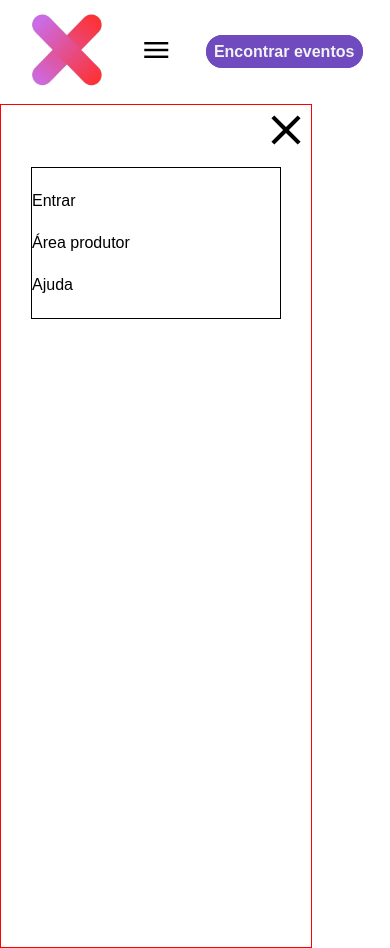
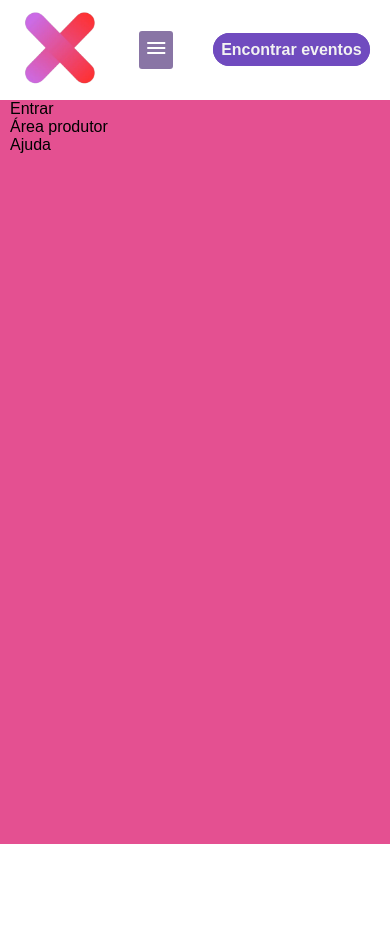
Before and after one commit to Murilocrispim/primeiroprojeto2024, a plain HTML site: page projeto-2024/index.html in a window 390 px wide. After the commit the page ends 844 px from the top, so only its background shows below. Drawn offline with nearby package versions, Linux system fonts and the light colour scheme.

Commit message:
att-13/03/2024
atualizando o menu do site

```diff
--- a/projeto-2024/css/home.css
+++ b/projeto-2024/css/home.css
@@ -17,16 +17,23 @@
 .DCLEX:-Stock-trading-on-blockchain-4-hex { color: #704BBF; }
 .DCLEX:-Stock-trading-on-blockchain-5-hex { color: #0D0D0D; } */
 
+body, ul {
+    font-family: Arial, Helvetica, sans-serif;
+    box-sizing: border-box;
+    margin: 0;
+    padding: 0;
+}
+
 .cabecarioPrincipal {
-    height: auto;
-    width: auto;
+    height: 100px;
+    width: 100%;
+    background-color: white;
     display: flex;
     flex-direction: row;
-    justify-content: space-evenly;
+    justify-content: space-between;
     align-items: center;
     gap: 1rem;
-    padding: 10px;
-
+    padding: 50px 20px;
     font-family: Arial, Helvetica, sans-serif;
     font-size: 1rem;
 }
@@ -46,11 +53,30 @@ img {
     height: 80px;
 }
 
-.material-symbols-outlined {
-    font-size: 2rem;
+#menu {
+    display: flex;
+    flex-direction: row;
+    gap: 10px;
+    list-style: none;
+}
+#menu a {
+    padding: 10px;
 }
 
-#eventos a {
+
+#menu a:hover {
+    color: #704bbf8e;
+}
+
+#menuMObile {
+    display: none;
+
+}
+
+
+
+#eventos a{
+    width: auto;
     font-size: 1rem;
     font-weight: 700;
     color: #F2F2F2;
@@ -59,42 +85,3 @@ img {
     padding: .4rem;
     border-radius: 25px;
 }
-
-/* Menu aberto */
-.menuOn {
-    display: flex;
-    flex-direction: column;
-    height: 100vh;
-    width: 80%;
-    padding: 30px;
-    border: 1px solid red;
-}
-.menuOn  ul {
-    border: 1px solid;
-    font-family: Arial, Helvetica, sans-serif;
-    font-size: 1rem;
-    list-style: none;
-}
-
-.closeMenu {
-    width: 100%;
-    height: 2rem;
-   display: flex;
-   justify-content: flex-end;
-   position: relative;
-   top: -30px;
-   left: 30px;
-}
-
-.closeMenu > img {
-    width: 50px;
-    height: 50px;
-}
-
-.menuOn li {
-    margin: 1.5rem 0px;
-}
-.menuOn  a {
-    color: black;
-    text-decoration: none;
-}
--- /dev/null
+++ b/projeto-2024/css/media.css
@@ -0,0 +1,26 @@
+@media (max-width: 570px) and (min-width: 320px) {
+    #menuMObile {
+        display: block;
+        font-size: 1em;
+        padding: 5px;
+        background-color: #482973a4;
+        color: white;
+        border: none;
+        border-radius: 3px;
+    }
+
+    #menu {
+        display: none;
+        display: block;
+        position: absolute;
+        width: 100%;
+        height: calc(100vh - 100px);
+        top: 100px;
+        right: 0;
+        background-color: #e45091;
+    }
+
+    #nav.open #menu {
+        display: flex;
+    }
+}
--- a/projeto-2024/index.html
+++ b/projeto-2024/index.html
@@ -5,11 +5,13 @@
     <meta charset="UTF-8">
     <meta name="viewport" content="width=device-width, initial-scale=1.0">
 
-    <link rel="stylesheet" href="https://fonts.googleapis.com/css2?family=Material+Symbols+Outlined:opsz,wght,FILL,GRAD@20..48,100..700,0..1,-50..200" />
+    <link rel="stylesheet"
+        href="https://fonts.googleapis.com/css2?family=Material+Symbols+Outlined:opsz,wght,FILL,GRAD@20..48,100..700,0..1,-50..200" />
 
     <!-- CSS -->
     <link rel="stylesheet" href="css/rest.css">
     <link rel="stylesheet" href="css/home.css">
+    <link rel="stylesheet" href="css/media.css">
     <title>Projeto-x</title>
 </head>
 
@@ -17,31 +19,33 @@
     <header class="cabecarioPrincipal">
         <div class="logo">
             <a href=""><img src="imagens/4-removebg-preview.png" alt="logo-site"></a>
-
         </div>
-        <div class="menu-ham">
-            <span id="abrirMenu" class="material-symbols-outlined">
-                menu
-            </span>
-        </div>
-        <p id="eventos"><a href="#">Encontrar eventos</a></p>
-    </header>
-    <div class="menuOn">
-            <div class="closeMenu">
-                <img src="imagens/close_FILL0_wght400_GRAD0_opsz24.svg" alt="close" id="close" onclick="closeMenu('clicou')">
-            </div>
-            <ul>
+        <nav id="nav">
+            <button id="menuMObile">
+                <span class="material-symbols-outlined">
+                    menu
+                </span>
+            </button>
+            <ul id="menu">
                 <li><a href="#">Entrar</a></li>
                 <li><a href="#">Área produtor</a></li>
                 <li><a href="#">Ajuda</a></li>
             </ul>
+        </nav>
+        <p id="eventos"><a href="#">Encontrar eventos</a></p>
+    </header>
     </div>
-    <script>
-        const abrirMenu = document.getElementById('#abrirMenu')
-        abrirMenu = console.log('clicou')
-        const closeMenu = document.getElementById(close);
-
-    </script>
+    <section>
+        <p>Lorem ipsum, dolor sit amet consectetur adipisicing elit. Impedit hic, nesciunt veniam quasi aperiam
+            perferendis voluptates quas maxime tenetur officiis nostrum necessitatibus adipisci quos, at voluptate
+            labore facilis debitis nihil!</p>
+        <p>Lorem ipsum dolor sit amet consectetur, adipisicing elit. Iusto quisquam ut distinctio ad dolore eligendi
+            consectetur ullam molestiae, officiis et eius magnam reiciendis consequuntur doloribus rem, error possimus
+            debitis. Voluptas!</p>
+        <p>Lorem ipsum dolor sit amet consectetur adipisicing elit. Magnam dolorem quaerat, optio id at labore
+            voluptatum ab tempora dolorum est eveniet sunt quae animi sapiente perferendis neque eos nam! Sequi?</p>
+    </section>
+    <script src="js/main.js"></script>
 </body>
 
 </html>
--- a/projeto-2024/js/main.js
+++ b/projeto-2024/js/main.js
@@ -1 +1,10 @@
-// .
+// adicionando btnMobile
+
+const btnMobile = document.getElementById('menuMObile')
+
+function abirMenu() {
+    const navMenu = document.getElementById('nav')
+    navMenu.classList.toggle('open')
+}
+
+btnMobile.addEventListener('click', abirMenu);
```
